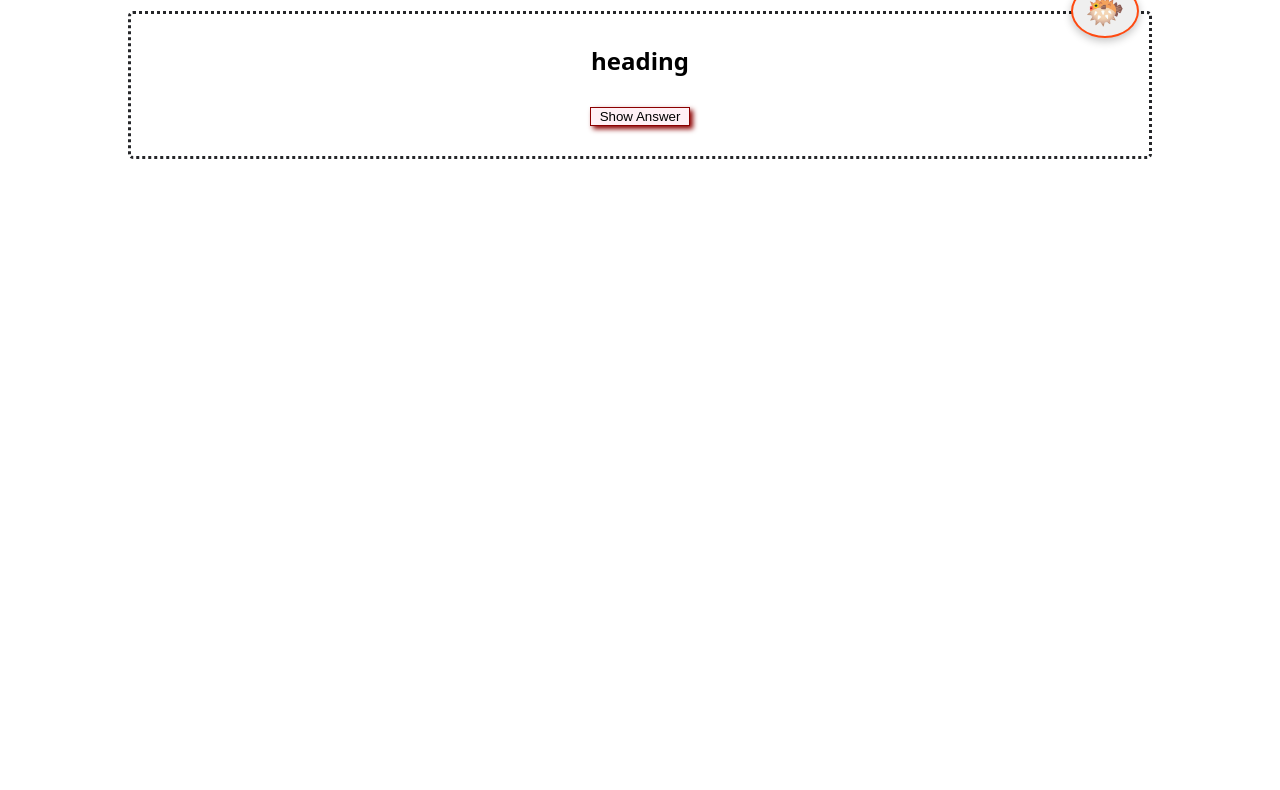
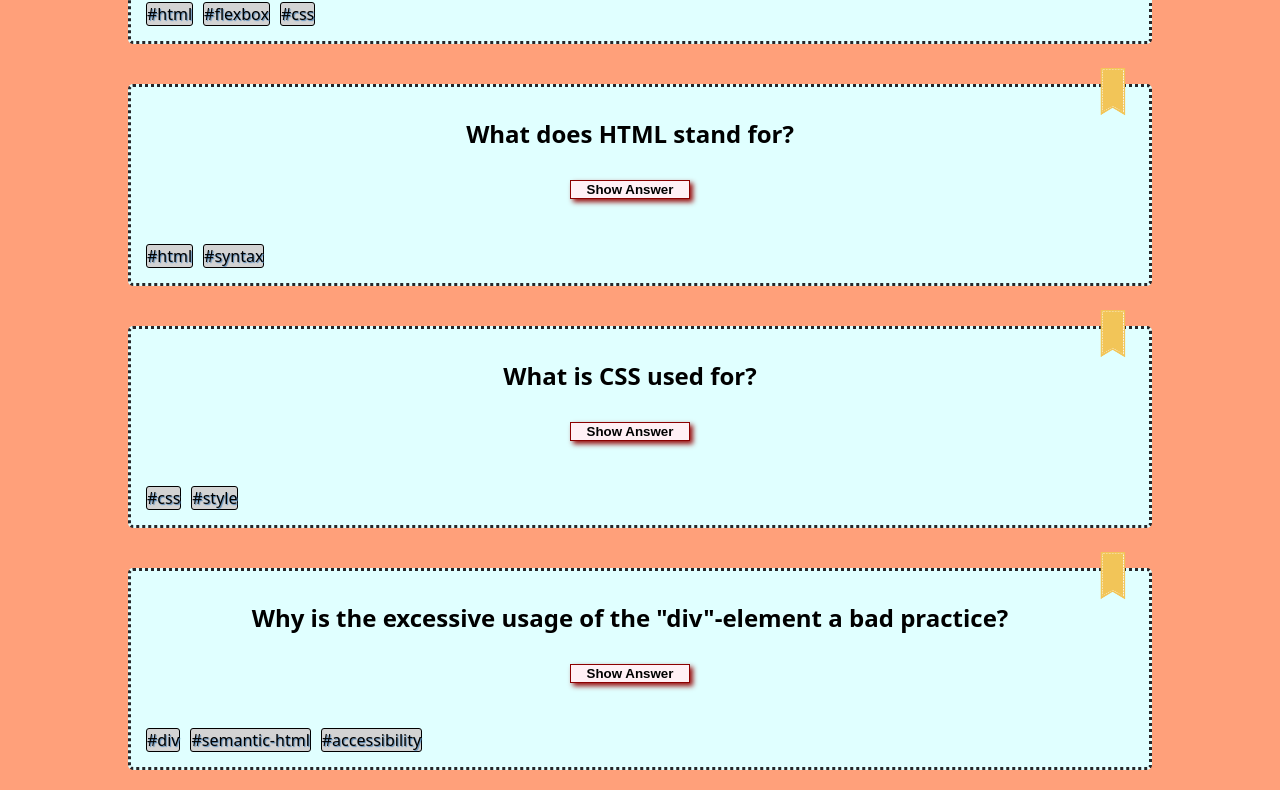
Before and after one commit to PacoSchwab/quizapp, a plain HTML site: page index.html in a window 1280 px wide. Shown: the part 254-1044 px from the top of the page. Before the commit the page ends 800 px from the top, so only its background shows below. Drawn offline with Linux system fonts and the light colour scheme.

Commit message:
style cards

```diff
--- a/css/style.css
+++ b/css/style.css
@@ -8,26 +8,45 @@ body {
   margin: 0;
 }
 
+main {
+  background-color: lightsalmon;
+}
+
 .title {
   width: 100%;
   height: auto;
   padding-top: 10px;
   padding-bottom: 20px;
   margin-top: 0;
+  margin-bottom: 0;
   border-bottom: 3px solid gray;
   text-align: center;
   background-color: lightgoldenrodyellow;
 }
 
+.cardset {
+  display: flex;
+  flex-direction: column;
+  align-items: center;
+}
+
 .card {
   position: relative;
-  margin: 20px 10%;
+  width: 80%;
+  margin: 20px;
   border: 3px dotted #252629;
   padding: 30px;
+  padding-bottom: 10px;
+  padding-left: 10px;
   border-radius: 5px;
   display: flex;
   flex-flow: column;
   align-items: center;
+  background-color: lightcyan;
+}
+
+.card:hover {
+  border-style: solid;
 }
 
 .card_heading {
@@ -35,23 +54,59 @@ body {
   text-align: center;
 }
 
-.card_bookmark {
+.bookmark_img {
+  width: 50px;
+  height: 50px;
   position: absolute;
-  top: -30px;
+  top: -20px;
   right: 10px;
-  border: 2px solid #ff4a11;
-  font-size: 2em;
-  padding: 6px 12px;
-  border-radius: 50%;
-  box-shadow: rgba(0, 0, 0, 0.24) 0 3px 8px;
 }
 
 button.answer {
-  width: 100px;
+  width: 120px;
+  font-weight: bold;
   border: 1px solid darkred;
   background-color: lavenderblush;
-  box-shadow: 3px 3px 5px darkred;
+  box-shadow: 3px 3px 5px rgb(152, 14, 14);
 }
 
-button.answer: {
+button.answer:hover {
+  background-color: #ff4a11;
+  color: white;
 }
+
+.category_set {
+  display: flex;
+  align-self: flex-start;
+  margin-top: 40px;
+}
+
+.category {
+  background-color: lightgrey;
+  border: 1px solid black;
+  border-radius: 3px;
+  text-shadow: 1px 1px 1px #558abb;
+  margin: 5px;
+}
+
+div a:link {
+  text-decoration: none;
+  color: black;
+}
+
+div a:visited {
+  text-decoration: none;
+  color: purple;
+}
+
+div a:hover {
+  background-color: black;
+  text-decoration: none;
+  color: white;
+}
+
+div a:active {
+  background-color: lightsalmon;
+  text-decoration: none;
+  color: white;
+}
--- a/index.html
+++ b/index.html
@@ -13,17 +13,69 @@
     <header>
       <h1 class="title">Quiz App</h1>
     </header>
+
     <main>
+      <article class="cardset">
         <section class="card">
           <h2 class="card_heading">What property flips the axes in flexbox?</h2>
-        <button class="card_bookmark">🐠</button>
+          <img
+            class="bookmark_img"
+            src="/images/yellow-bookmark.png"
+            alt="Bookmark"
+          />
           <button class="answer">Show Answer</button>
+          <div class="category_set">
+            <a href="#" class="category">#html</a>
+            <a href="#" class="category">#flexbox</a>
+            <a href="#" class="category">#css</a>
+          </div>
         </section>
+
         <section class="card">
-        <h2 class="card_heading">heading</h2>
-        <button class="card_bookmark">🐡</button>
-        <button class="answer">Show Answer</button>
+          <h2 class="card_heading">What does HTML stand for?</h2>
+          <img
+            class="bookmark_img"
+            src="/images/yellow-bookmark.png"
+            alt="Bookmark"
+          />
+          <button type="button" class="answer">Show Answer</button>
+          <div class="category_set">
+            <a href="#" class="category">#html</a>
+            <a href="#" class="category">#syntax</a>
+          </div>
         </section>
+
+        <section class="card">
+          <h2 class="card_heading">What is CSS used for?</h2>
+          <img
+            class="bookmark_img"
+            src="/images/yellow-bookmark.png"
+            alt="Bookmark"
+          />
+          <button type="button" class="answer">Show Answer</button>
+          <div class="category_set">
+            <a href="#" class="category">#css</a>
+            <a href="#" class="category">#style</a>
+          </div>
+        </section>
+
+        <section class="card">
+          <h2 class="card_heading">
+            Why is the excessive usage of the "div"-element a bad practice?
+          </h2>
+          <img
+            class="bookmark_img"
+            src="/images/yellow-bookmark.png"
+            alt="Bookmark"
+          />
+          <button type="button" class="answer">Show Answer</button>
+          <div class="category_set">
+            <a href="#" class="category">#div</a>
+            <a href="#" class="category">#semantic-html</a>
+            <a href="#" class="category">#accessibility</a>
+          </div>
+        </section>
+      </article>
     </main>
   </body>
 </html>
```
Also changed, not shown: images/yellow-bookmark.png (added). Lines whose indentation alone changed are shown as unchanged.
